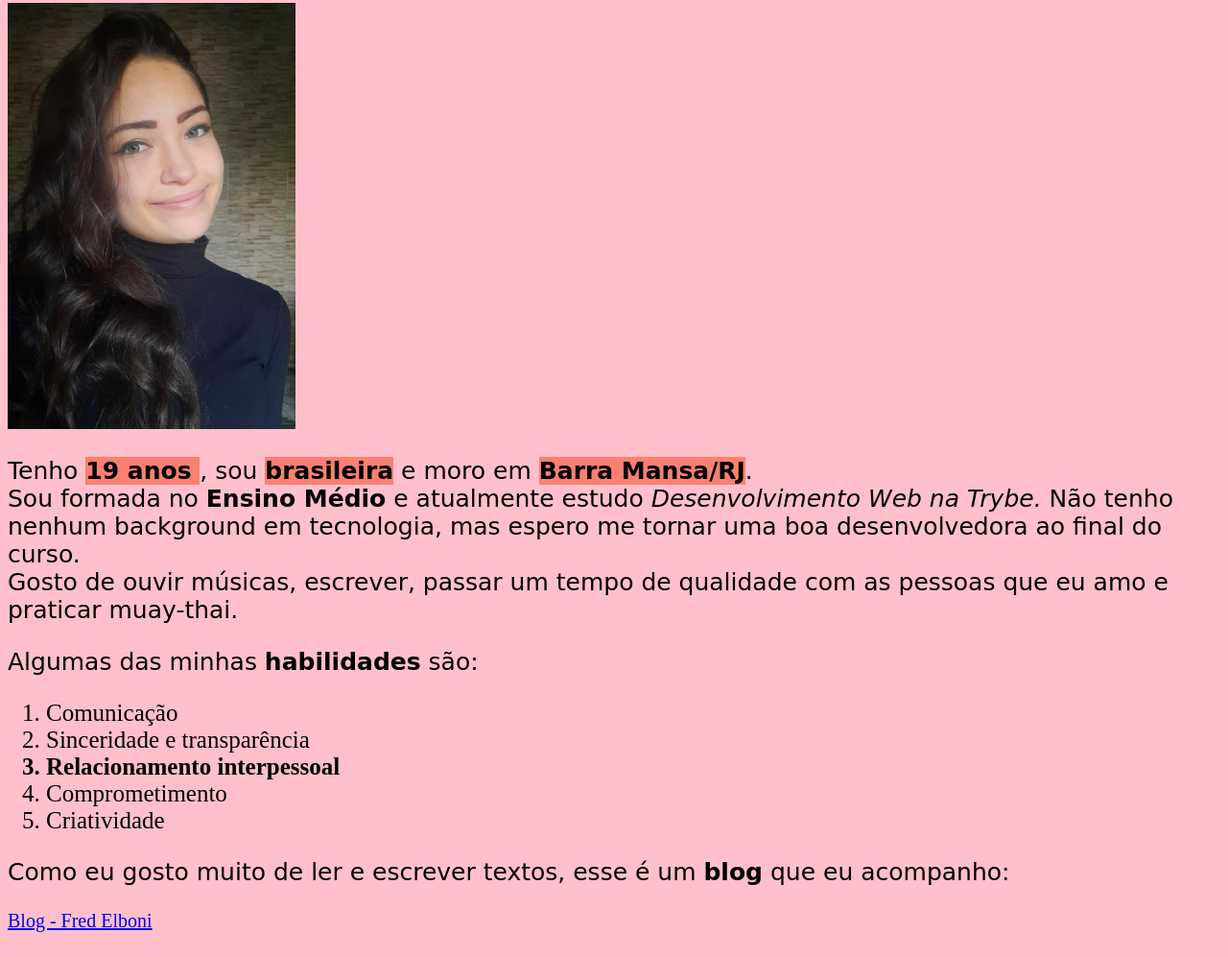
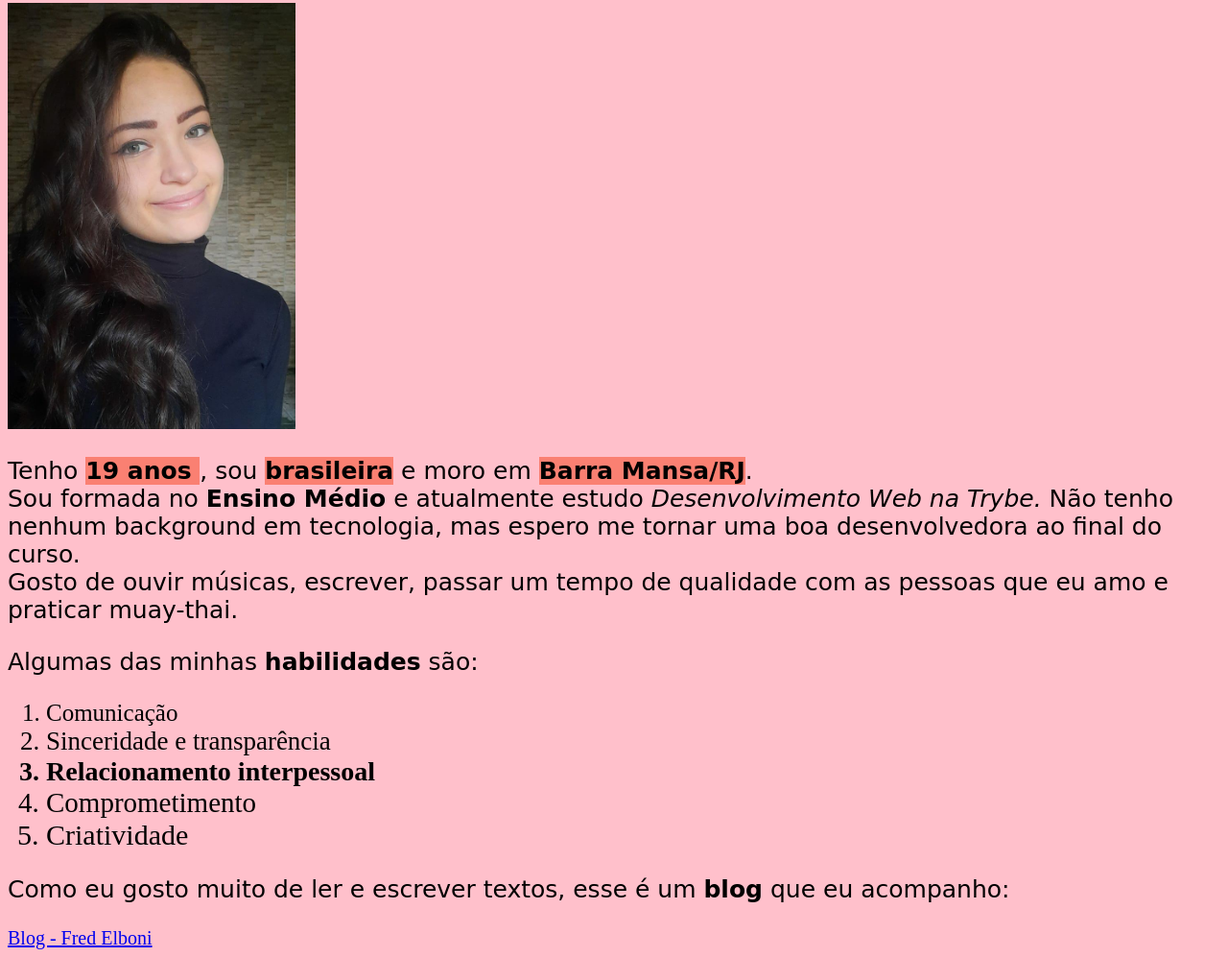
Before and after one commit to MaiaraBorgesAlmeida/MaiaraBorgesAlmeida.github.io, a plain HTML site: page index.html in a window 1280 px wide. Shown: the part 379-1376 px from the top of the page at 96% size. Drawn offline with Linux system fonts and the light colour scheme.

Commit message:
criando arquivo

```diff
--- a/index.html
+++ b/index.html
@@ -50,6 +50,26 @@
           font-size: 20px;
         }
 
+        .comunicacao {
+          font-size: 26px;
+        }
+
+        .sinceridade {
+          font-size: 27px;
+        }
+
+        .relacionamento {
+          font-size: 28px;
+        }
+
+        .comprometimento {
+          font-size: 29px;
+        }
+
+        .criatividade {
+          font-size: 30px;
+        }
+
       </style>
 
   </head>
@@ -63,9 +83,12 @@
       <li><a href="#Blog">Blog</a></li>
      </ul>
 
-     <h2>Maiara Borges de Almeida</h2>
+     <div>
 
-     <img src="fotomaiara.jpeg" alt="Foto da Maiara sorrindo de blusa preta"
+      <h2>Maiara Borges de Almeida</h2>
+
+     <div>
+    <img src="fotomaiara.jpeg" alt="Foto da Maiara sorrindo de blusa preta"
       width=300px
       id= "Foto"/>
 
@@ -77,15 +100,18 @@
        mas espero me tornar uma boa desenvolvedora ao final do curso. <br>
        Gosto de ouvir músicas, escrever,
        passar um tempo de qualidade com as pessoas que eu amo e praticar muay-thai.</p>
+     </div>
+
+      </div>
 
 
     <p id="Habildades"> Algumas das minhas <strong>habilidades</strong> são:</p>
       <ol class="estilodelista">
-      <li>Comunicação</li>
-      <li>Sinceridade e transparência</li>
-      <b><li>Relacionamento interpessoal</li></b>
-      <li>Comprometimento</li>
-      <li>Criatividade</li>
+      <li class="cominicacao">Comunicação</li>
+      <li class="sinceridade">Sinceridade e transparência</li>
+      <b><li class="relacionamento">Relacionamento interpessoal</li></b>
+      <li class="comprometimento">Comprometimento</li>
+      <li class="criatividade">Criatividade</li>
       </ol>
 
       <p id="Blog">Como eu gosto muito de ler e escrever textos,
```
